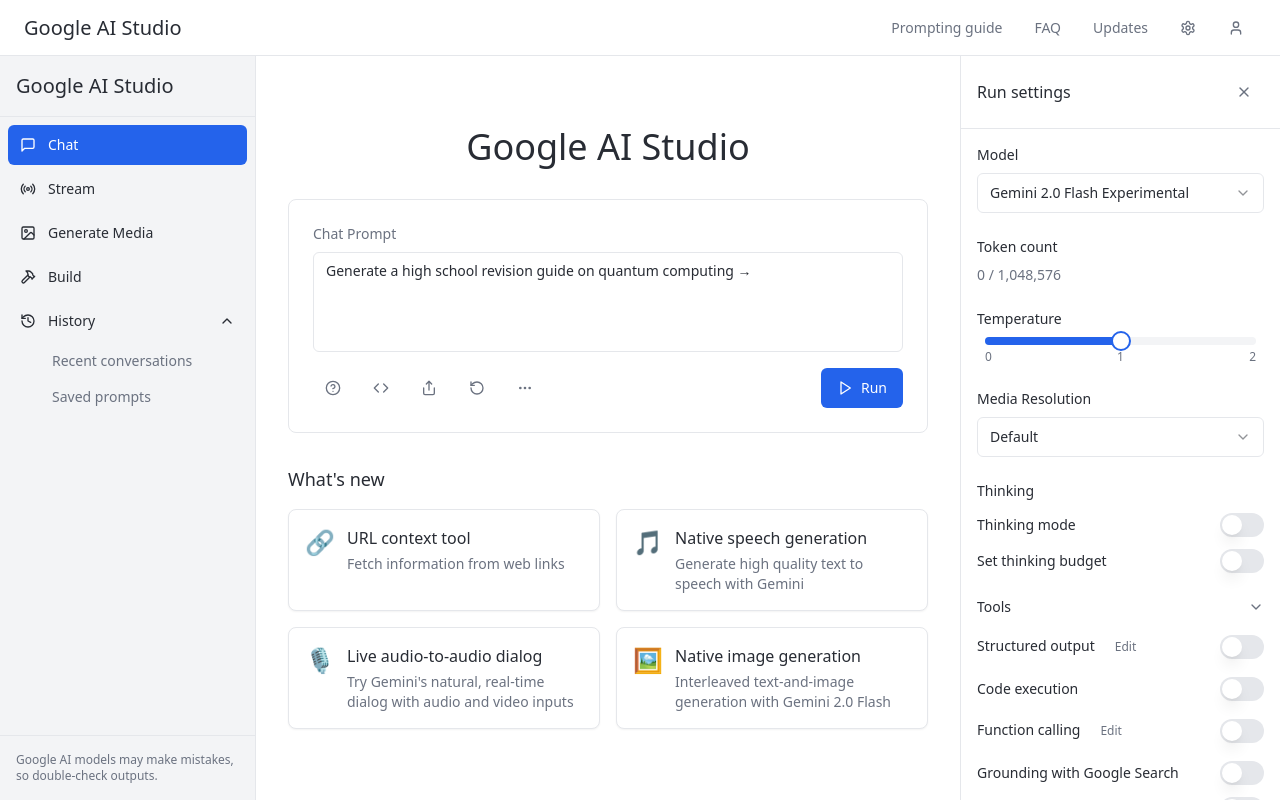
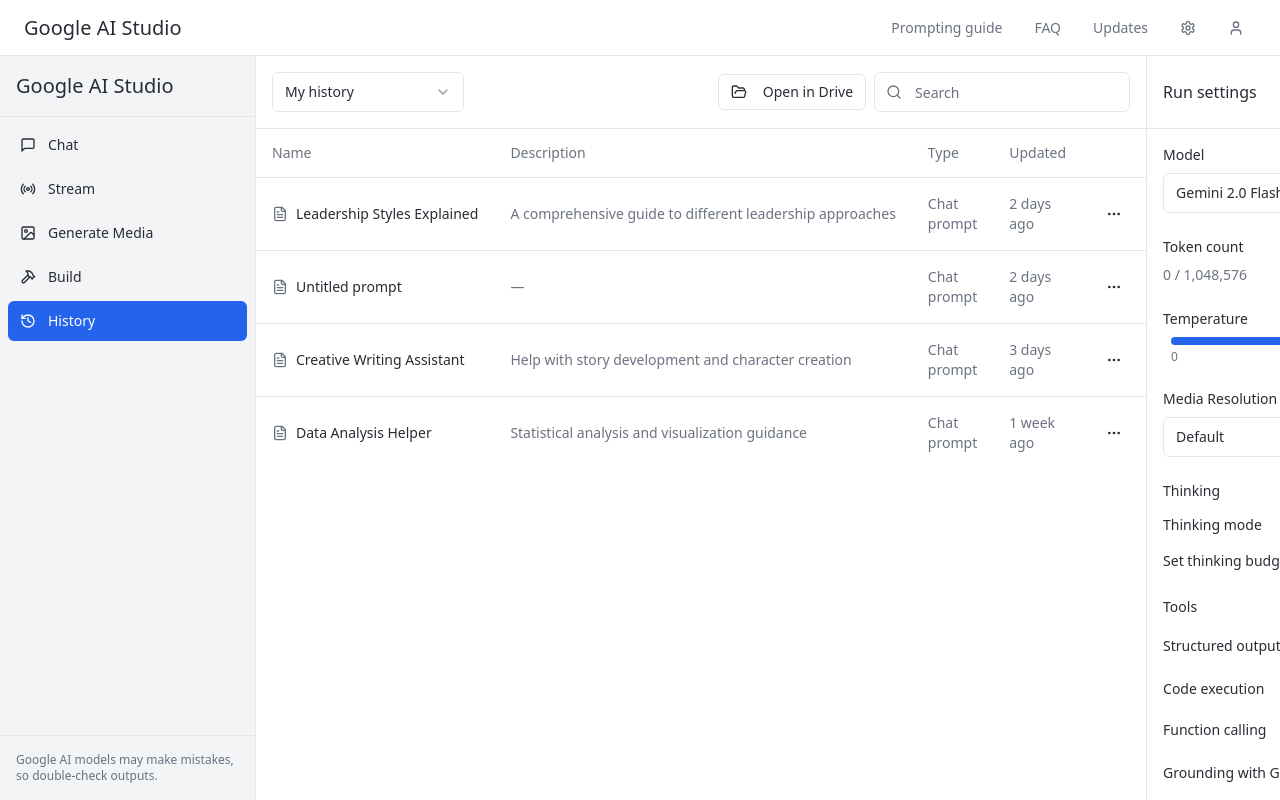
Before and after one commit to khoantd/your-vision-made-real, a React (Vite) app: page / in a window 1280 px wide. Both pictures are taken after a click on the button "History". Built offline with nearby package versions, Linux system fonts and the light colour scheme.

Commit message:
Add History UI
Create the UI for the History section, including a table to display past prompts and their details. This change also updates the navigation to include the History item and modifies the layout to accommodate the new view.

```diff
--- a/src/components/AIStudio/AIStudioLayout.tsx
+++ b/src/components/AIStudio/AIStudioLayout.tsx
@@ -4,6 +4,7 @@ import { ChatArea } from "./ChatArea";
 import { StreamArea } from "./StreamArea";
 import { GenerateMediaArea } from "./GenerateMediaArea";
 import { BuildArea } from "./BuildArea";
+import { HistoryArea } from "./HistoryArea";
 import { SettingsPanel } from "./SettingsPanel";
 import { StreamSettingsPanel } from "./StreamSettingsPanel";
 import { GenerateMediaSettingsPanel } from "./GenerateMediaSettingsPanel";
@@ -20,6 +21,8 @@ export const AIStudioLayout = () => {
         return <GenerateMediaArea />;
       case "build":
         return <BuildArea />;
+      case "history":
+        return <HistoryArea />;
       default:
         return <ChatArea />;
     }
--- /dev/null
+++ b/src/components/AIStudio/HistoryArea.tsx
@@ -0,0 +1,153 @@
+import { useState } from "react";
+import { Search, MoreHorizontal, FileText, FolderOpen } from "lucide-react";
+import { Button } from "@/components/ui/button";
+import { Input } from "@/components/ui/input";
+import { Select, SelectContent, SelectItem, SelectTrigger, SelectValue } from "@/components/ui/select";
+import { Table, TableBody, TableCell, TableHead, TableHeader, TableRow } from "@/components/ui/table";
+import { DropdownMenu, DropdownMenuContent, DropdownMenuItem, DropdownMenuTrigger } from "@/components/ui/dropdown-menu";
+
+interface HistoryItem {
+  id: string;
+  name: string;
+  description: string;
+  type: string;
+  updated: string;
+}
+
+const mockHistoryData: HistoryItem[] = [
+  {
+    id: "1",
+    name: "Leadership Styles Explained",
+    description: "A comprehensive guide to different leadership approaches",
+    type: "Chat prompt",
+    updated: "2 days ago"
+  },
+  {
+    id: "2",
+    name: "Untitled prompt",
+    description: "",
+    type: "Chat prompt",
+    updated: "2 days ago"
+  },
+  {
+    id: "3",
+    name: "Creative Writing Assistant",
+    description: "Help with story development and character creation",
+    type: "Chat prompt",
+    updated: "3 days ago"
+  },
+  {
+    id: "4",
+    name: "Data Analysis Helper",
+    description: "Statistical analysis and visualization guidance",
+    type: "Chat prompt",
+    updated: "1 week ago"
+  }
+];
+
+export const HistoryArea = () => {
+  const [searchQuery, setSearchQuery] = useState("");
+  const [historyFilter, setHistoryFilter] = useState("my-history");
+
+  const filteredHistory = mockHistoryData.filter(item =>
+    item.name.toLowerCase().includes(searchQuery.toLowerCase()) ||
+    item.description.toLowerCase().includes(searchQuery.toLowerCase())
+  );
+
+  return (
+    <div className="flex-1 flex flex-col h-full bg-background">
+      {/* Header */}
+      <div className="flex items-center justify-between p-4 border-b border-border">
+        <div className="flex items-center gap-4">
+          <Select value={historyFilter} onValueChange={setHistoryFilter}>
+            <SelectTrigger className="w-48">
+              <SelectValue />
+            </SelectTrigger>
+            <SelectContent>
+              <SelectItem value="my-history">My history</SelectItem>
+              <SelectItem value="shared-history">Shared with me</SelectItem>
+              <SelectItem value="recent">Recent</SelectItem>
+            </SelectContent>
+          </Select>
+        </div>
+
+        <div className="flex items-center gap-2">
+          <Button variant="outline" size="sm" className="hidden sm:flex">
+            <FolderOpen className="w-4 h-4 mr-2" />
+            Open in Drive
+          </Button>
+          <div className="relative">
+            <Search className="absolute left-3 top-1/2 transform -translate-y-1/2 text-muted-foreground w-4 h-4" />
+            <Input
+              placeholder="Search"
+              value={searchQuery}
+              onChange={(e) => setSearchQuery(e.target.value)}
+              className="pl-10 w-64"
+            />
+          </div>
+        </div>
+      </div>
+
+      {/* Content */}
+      <div className="flex-1 overflow-auto">
+        {filteredHistory.length === 0 ? (
+          <div className="flex flex-col items-center justify-center h-64 text-center">
+            <FileText className="w-12 h-12 text-muted-foreground mb-4" />
+            <h3 className="text-lg font-medium text-foreground mb-2">No history found</h3>
+            <p className="text-muted-foreground">
+              {searchQuery ? "Try adjusting your search terms" : "Start a conversation to see your history here"}
+            </p>
+          </div>
+        ) : (
+          <Table>
+            <TableHeader>
+              <TableRow>
+                <TableHead className="w-[40%]">Name</TableHead>
+                <TableHead className="w-[30%] hidden md:table-cell">Description</TableHead>
+                <TableHead className="w-[15%] hidden sm:table-cell">Type</TableHead>
+                <TableHead className="w-[10%] hidden sm:table-cell">Updated</TableHead>
+                <TableHead className="w-[5%]"></TableHead>
+              </TableRow>
+            </TableHeader>
+            <TableBody>
+              {filteredHistory.map((item) => (
+                <TableRow key={item.id} className="cursor-pointer hover:bg-muted/50">
+                  <TableCell className="font-medium">
+                    <div className="flex items-center gap-2">
+                      <FileText className="w-4 h-4 text-muted-foreground" />
+                      <span className="truncate">{item.name}</span>
+                    </div>
+                  </TableCell>
+                  <TableCell className="hidden md:table-cell text-muted-foreground">
+                    <span className="truncate">{item.description || "—"}</span>
+                  </TableCell>
+                  <TableCell className="hidden sm:table-cell text-muted-foreground">
+                    {item.type}
+                  </TableCell>
+                  <TableCell className="hidden sm:table-cell text-muted-foreground">
+                    {item.updated}
+                  </TableCell>
+                  <TableCell>
+                    <DropdownMenu>
+                      <DropdownMenuTrigger asChild>
+                        <Button variant="ghost" size="sm" className="h-8 w-8 p-0">
+                          <MoreHorizontal className="w-4 h-4" />
+                        </Button>
+                      </DropdownMenuTrigger>
+                      <DropdownMenuContent align="end">
+                        <DropdownMenuItem>Open</DropdownMenuItem>
+                        <DropdownMenuItem>Rename</DropdownMenuItem>
+                        <DropdownMenuItem>Share</DropdownMenuItem>
+                        <DropdownMenuItem>Move to trash</DropdownMenuItem>
+                      </DropdownMenuContent>
+                    </DropdownMenu>
+                  </TableCell>
+                </TableRow>
+              ))}
+            </TableBody>
+          </Table>
+        )}
+      </div>
+    </div>
+  );
+};
--- a/src/constants/navigation.ts
+++ b/src/constants/navigation.ts
@@ -6,7 +6,7 @@ export const NAVIGATION_ITEMS: NavigationItem[] = [
   { icon: Radio, label: "Stream", view: "stream" },
   { icon: Image, label: "Generate Media", view: "generate-media" },
   { icon: Hammer, label: "Build", view: "build" },
-  { icon: History, label: "History", hasDropdown: true },
+  { icon: History, label: "History", view: "history" },
 ];
 
 export const HEADER_LINKS = [
--- a/src/types/index.ts
+++ b/src/types/index.ts
@@ -1,4 +1,4 @@
-export type ViewType = "chat" | "stream" | "generate-media" | "build";
+export type ViewType = "chat" | "stream" | "generate-media" | "build" | "history";
 
 export interface NavigationItem {
   icon: React.ComponentType<{ className?: string }>;
```
